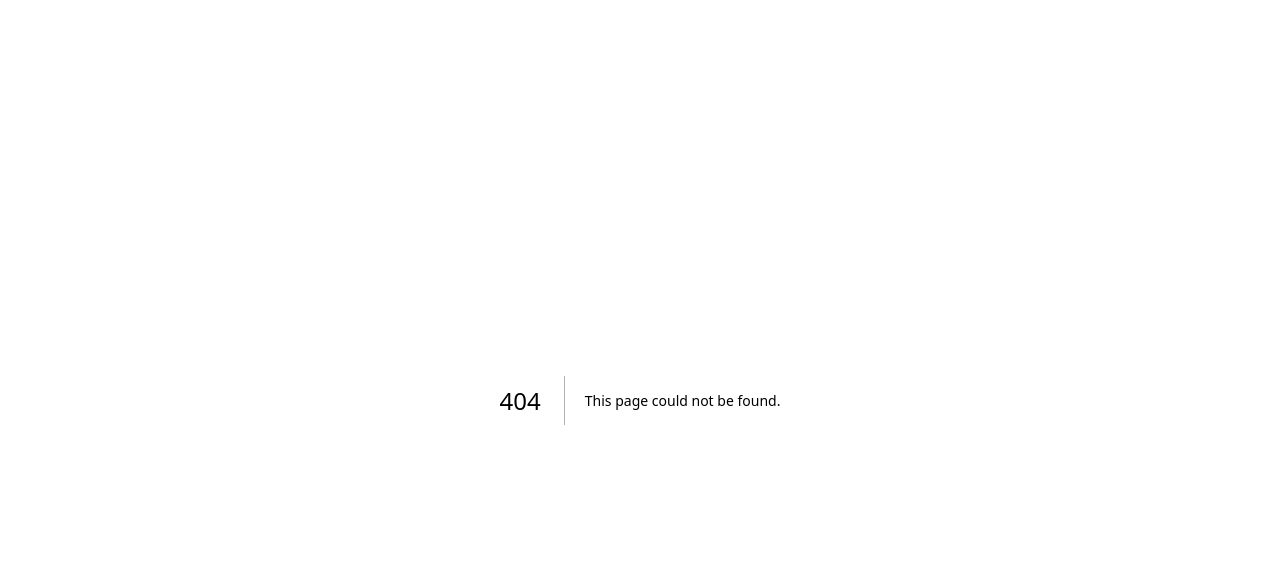
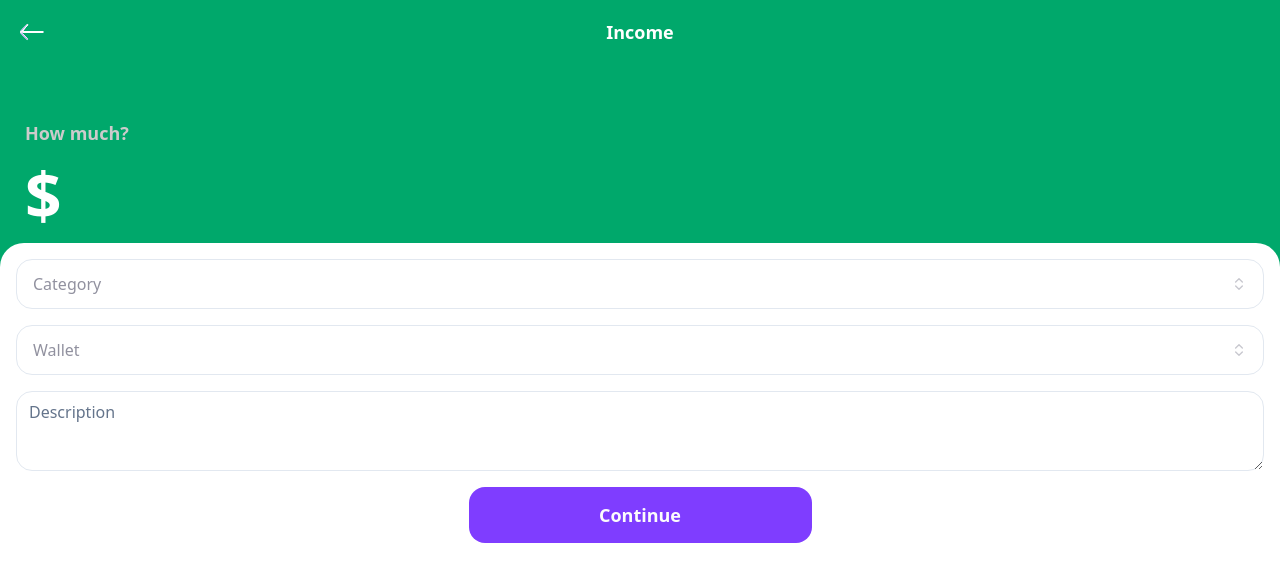
Before and after one commit to iamrahulpal/hisab-kitaab, a Next.js app: page /income in a window 1280 px wide. Before the commit this address had no page. Shown: the top 582 px of the page. Built offline with nearby package versions, Linux system fonts and the light colour scheme.

Commit message:
INCOME AND EXPENSE PAGE ADDED

```diff
--- /dev/null
+++ b/src/app/income/page.tsx
@@ -0,0 +1,11 @@
+import ExpenseForm from "@/components/income/ExpenseForm";
+import Navbar from "@/components/income/Navbar";
+
+export default function Income() {
+    return (
+        <div className="  ">
+          <Navbar />
+          <ExpenseForm />
+        </div>
+      );
+}
--- a/src/components/home/AddExpense.tsx
+++ b/src/components/home/AddExpense.tsx
@@ -4,7 +4,7 @@ import { FaArrowDown, FaArrowUp, FaMoneyCheckDollar } from "react-icons/fa6";
 export default function AddExpense() {
   return (
     <Link href={"/expense"}>
-    <div className=" h-14 w-14 rounded-full flex flex-col justify-center items-center bg-[#FD3C4A]">
+    <div className=" h-14 w-14 rounded-full flex flex-col justify-center items-center bg-[#FD3C4A] hover:bg-[#d12a35] ">
       <FaArrowUp className=" h-[10px] w-[10px] text-[#FCFCFC]" />
       <FaMoneyCheckDollar className=" h-[16px] w-[24px] text-[#FCFCFC]" />
     </div>
--- a/src/components/home/AddIncome.tsx
+++ b/src/components/home/AddIncome.tsx
@@ -1,10 +1,13 @@
+import Link from "next/link";
 import { FaArrowDown, FaMoneyCheckDollar } from "react-icons/fa6";
 
 export default function AddIncome() {
     return (
-        <div className=" h-14 w-14 rounded-full flex flex-col justify-center items-center bg-[#00A86B]">
+      <Link href={"/income"}>
+        <div className=" h-14 w-14 rounded-full flex flex-col justify-center items-center bg-[#00A86B] hover:bg-[#189869]">
           <FaArrowDown className=" h-[10px] w-[10px] text-[#FCFCFC]" />
           <FaMoneyCheckDollar className=" h-[16px] w-[24px] text-[#FCFCFC]" />
         </div>
+      </Link>
     )
 }
--- /dev/null
+++ b/src/components/income/Button.tsx
@@ -0,0 +1,13 @@
+import Link from "next/link";
+
+export default function Button() {
+  return (
+    <div>
+      <Link href={"/verification"}>
+        <button className=" bg-[#7F3DFF] text-[#FCFCFC] w-[343px] h-[56px] rounded-2xl text-lg font-semibold">
+          Continue
+        </button>
+      </Link>
+    </div>
+  );
+}
--- /dev/null
+++ b/src/components/income/Category.tsx
@@ -0,0 +1,93 @@
+"use client"
+
+import * as React from "react"
+import { Check, ChevronsUpDown } from "lucide-react"
+
+import { cn } from "@/lib/utils"
+import { Button } from "@/components/ui/button"
+import {
+  Command,
+  CommandEmpty,
+  CommandGroup,
+  CommandInput,
+  CommandItem,
+  CommandList,
+} from "@/components/ui/command"
+import {
+  Popover,
+  PopoverContent,
+  PopoverTrigger,
+} from "@/components/ui/popover"
+
+const frameworks = [
+  {
+    value: "next.js",
+    label: "Next.js",
+  },
+  {
+    value: "sveltekit",
+    label: "SvelteKit",
+  },
+  {
+    value: "nuxt.js",
+    label: "Nuxt.js",
+  },
+  {
+    value: "remix",
+    label: "Remix",
+  },
+  {
+    value: "astro",
+    label: "Astro",
+  },
+]
+
+export function Category() {
+  const [open, setOpen] = React.useState(false)
+  const [value, setValue] = React.useState("")
+
+  return (
+    <Popover open={open} onOpenChange={setOpen}>
+      <PopoverTrigger asChild>
+        <Button
+          variant="outline"
+          role="combobox"
+          aria-expanded={open}
+          className="w-full px-4 py-6 text-[16px] font-normal rounded-2xl text-[#91919F] justify-between"
+        >
+          {value
+            ? frameworks.find((framework) => framework.value === value)?.label
+            : "Category"}
+          <ChevronsUpDown className="ml-2 h-4 w-4 shrink-0 opacity-50" />
+        </Button>
+      </PopoverTrigger>
+      <PopoverContent className="w-[325px] p-0">
+        <Command>
+          <CommandList>
+            <CommandEmpty>No framework found.</CommandEmpty>
+            <CommandGroup>
+              {frameworks.map((framework) => (
+                <CommandItem
+                  key={framework.value}
+                  value={framework.value}
+                  onSelect={(currentValue) => {
+                    setValue(currentValue === value ? "" : currentValue)
+                    setOpen(false)
+                  }}
+                >
+                  <Check
+                    className={cn(
+                      "mr-2 h-4 w-4",
+                      value === framework.value ? "opacity-100" : "opacity-0"
+                    )}
+                  />
+                  {framework.label}
+                </CommandItem>
+              ))}
+            </CommandGroup>
+          </CommandList>
+        </Command>
+      </PopoverContent>
+    </Popover>
+  )
+}
--- /dev/null
+++ b/src/components/income/ExpenseForm.tsx
@@ -0,0 +1,38 @@
+import Button from "./Button";
+import { Category } from "./Category";
+import { Wallet } from "./Wallet";
+import { Textarea } from "@/components/ui/textarea";
+
+export default function ExpenseForm() {
+  return (
+    <form action="">
+      <div className=" text-white bg-[#00A86B]">
+        {/* Input */}
+        <div className=" flex flex-col mx-[25px] pt-[56px]">
+          <label
+            className=" text-[18px] font-semibold text-[#cccbcb]"
+            htmlFor="amount"
+          >
+            How much?
+          </label>
+          <div className=" flex">
+            <p className=" text-[64px] font-semibold ">$</p>
+            <input
+              className=" outline-none w-full text-[64px] font-semibold bg-transparent placeholder:text-gray-300"
+              id="amount"
+              type="number"
+              placeholder=""
+            />
+          </div>
+        </div>
+        {/* radios */}
+        <div className=" flex flex-col items-center bg-white  w-full  rounded-t-3xl p-4 text-gray-500 space-y-4">
+          <Category />
+          <Wallet />
+          <Textarea placeholder="Description" />
+          <Button />
+        </div>
+      </div>
+    </form>
+  );
+}
--- /dev/null
+++ b/src/components/income/Navbar.tsx
@@ -0,0 +1,17 @@
+import Image from "next/image";
+import Link from "next/link";
+import leftArrow from "../../../public/Images/white-arrow-left.svg";
+
+export default function Navbar() {
+  return (
+    <>
+      <div className=" p-4 flex justify-between items-center text-white bg-[#00A86B]">
+        <Link href={"/home"}>
+          <Image className="w-8 h-8" src={leftArrow} alt="leftArrow" />
+        </Link>
+        <p className=" text-[18px] font-semibold">Income</p>
+        <div className=" w-8 h-8"></div>
+      </div>
+    </>
+  );
+}
--- /dev/null
+++ b/src/components/income/Wallet.tsx
@@ -0,0 +1,93 @@
+"use client"
+
+import * as React from "react"
+import { Check, ChevronsUpDown } from "lucide-react"
+
+import { cn } from "@/lib/utils"
+import { Button } from "@/components/ui/button"
+import {
+  Command,
+  CommandEmpty,
+  CommandGroup,
+  CommandInput,
+  CommandItem,
+  CommandList,
+} from "@/components/ui/command"
+import {
+  Popover,
+  PopoverContent,
+  PopoverTrigger,
+} from "@/components/ui/popover"
+
+const frameworks = [
+  {
+    value: "next.js",
+    label: "Next.js",
+  },
+  {
+    value: "sveltekit",
+    label: "SvelteKit",
+  },
+  {
+    value: "nuxt.js",
+    label: "Nuxt.js",
+  },
+  {
+    value: "remix",
+    label: "Remix",
+  },
+  {
+    value: "astro",
+    label: "Astro",
+  },
+]
+
+export function Wallet() {
+  const [open, setOpen] = React.useState(false)
+  const [value, setValue] = React.useState("")
+
+  return (
+    <Popover open={open} onOpenChange={setOpen}>
+      <PopoverTrigger asChild>
+        <Button
+          variant="outline"
+          role="combobox"
+          aria-expanded={open}
+          className="w-full px-4 py-6 text-[16px] font-normal rounded-2xl text-[#91919F] justify-between"
+        >
+          {value
+            ? frameworks.find((framework) => framework.value === value)?.label
+            : "Wallet"}
+          <ChevronsUpDown className="ml-2 h-4 w-4 shrink-0 opacity-50" />
+        </Button>
+      </PopoverTrigger>
+      <PopoverContent className="w-[325px] p-0">
+        <Command>
+          <CommandList>
+            <CommandEmpty>No framework found.</CommandEmpty>
+            <CommandGroup>
+              {frameworks.map((framework) => (
+                <CommandItem
+                  key={framework.value}
+                  value={framework.value}
+                  onSelect={(currentValue) => {
+                    setValue(currentValue === value ? "" : currentValue)
+                    setOpen(false)
+                  }}
+                >
+                  <Check
+                    className={cn(
+                      "mr-2 h-4 w-4",
+                      value === framework.value ? "opacity-100" : "opacity-0"
+                    )}
+                  />
+                  {framework.label}
+                </CommandItem>
+              ))}
+            </CommandGroup>
+          </CommandList>
+        </Command>
+      </PopoverContent>
+    </Popover>
+  )
+}
```
